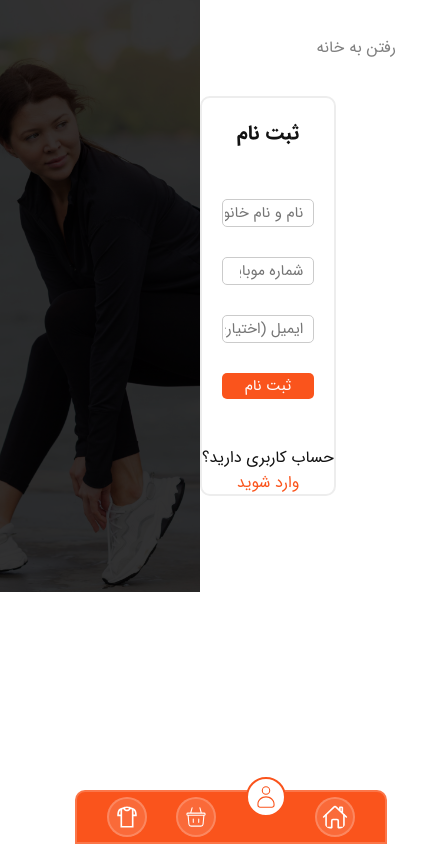
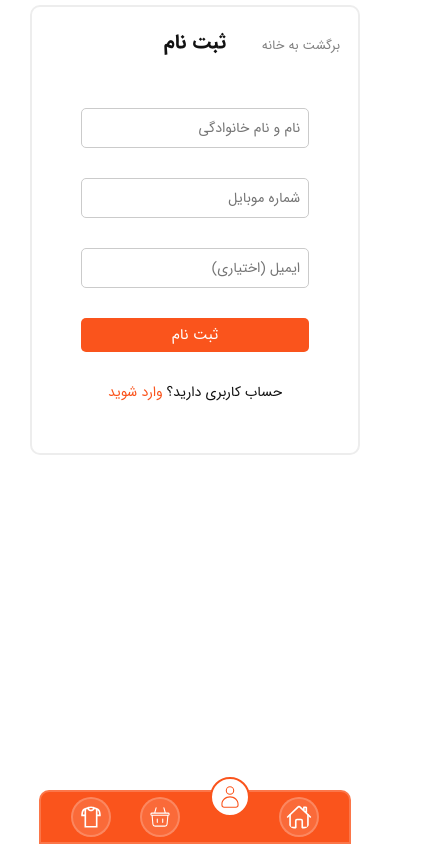
Before and after one commit to NooberThanYall/FitLand, a React (Vite) app: page /SignIn in a window 390 px wide. Shown: the whole page, 426 px wide, since content can reach past the window. Built offline with nearby package versions, Linux system fonts and the light colour scheme.

Commit message:
fixe the sign ins forms responsive

```diff
--- a/src/Components/SignInForm/SignInForm.css
+++ b/src/Components/SignInForm/SignInForm.css
@@ -2,7 +2,7 @@
     display: flex;
     align-items: center;
     justify-content: space-between;
-    margin-top: -76px;
+    margin-top: -35px;
 }
 
 .container-img-sign-in{
@@ -20,7 +20,7 @@
 
 .container-inputs-sign-in{
     width: 400px;
-    height: 400px;
+    height: 450px;
     display: flex;
     flex-direction: column;
     align-items: center;
@@ -36,15 +36,14 @@
 }
 
 .inputs-sign-in{
-    text-align: right;
     padding-right: 10px;
-    height: 40px;
     color: #121212;
     font-size: 15px;
     outline: none;
     border: 1px solid #CBCBCB;
-    border-radius: 5px;
+    border-radius: 10px;
     width: 70%;
+    padding: 8px;
 }
 
 .btn-sign-in{
@@ -53,9 +52,9 @@
     border-radius: 5px;
     background-color: #FA541C;
     border: none;
-    height: 40px;
     font-size: 15px;
     cursor: pointer;
+    padding: 8px;
 }
 .text-go-to-login{
     text-align: center;
@@ -69,9 +68,10 @@
 }
 
 .text-back-home-sign-in{
-    color: gray;
     cursor: pointer;
     transition: 0.3s;
+    position: absolute;
+    color: gray;
 }
 
 .text-back-home-sign-in:hover{
--- a/src/Components/SignInForm/SignInForm.tsx
+++ b/src/Components/SignInForm/SignInForm.tsx
@@ -14,7 +14,7 @@ export default function SignInForm() {
     return (
         <div className="container">
 
-            <p className='text-back-home-sign-in' onClick={goToHomePageHandler}>رفتن به خانه</p>
+            <p className='text-back-home-sign-in' onClick={goToHomePageHandler}>برگشت به خانه</p>
 
             <div className="form-sign-in">
 
--- a/src/Components/SignInForm/mediaSignInForm.css
+++ b/src/Components/SignInForm/mediaSignInForm.css
@@ -1,41 +1,181 @@
-@media only screen and (max-width: 1200px) {
-}
+@media only screen and (max-width: 1100px) {
 
-@media only screen and (max-width: 1160px) {
-}
-
-@media only screen and (max-width: 1100px) {
+    .container-inputs-sign-in{
+        margin-right: 0px;
+    }
 }
 
 @media only screen and (max-width: 1040px) {
+
+    .container-img-sign-in{
+        width: 550px;
+    }
 }
 
 @media only screen and (max-width: 1000px) {
+
+    .container-img-sign-in{
+        width: 500px;
+    }
 }
 
 @media only screen and (max-width: 950px) {
+
+    .container-img-sign-in{
+        width: 450px;
+    }
 }
 
 @media only screen and (max-width: 890px) {
+    .container-inputs-sign-in{
+        width: 360px;
+    }
+
+    .text-go-to-login{
+        font-size: 14px;
+    }
 }
 
 @media only screen and (max-width: 840px) {
+
+    .container-inputs-sign-in{
+        width: 340px;
+    }
+
+    .container-img-sign-in{
+        width: 430px;
+    }
 }
 
 @media only screen and (max-width: 800px) {
+    .container-inputs-sign-in{
+        width: 320px;
+    }
+
+    .container-img-sign-in{
+        width: 410px;
+    }
+
+    .inputs-sign-in{
+        padding: 6px;
+    }
+
+    .btn-sign-in{
+        padding: 6px;
+    }
+
+    .text-go-to-login{
+        font-size: 13px;
+    }
 }
 
 @media only screen and (max-width: 750px) {
+
+    .container-inputs-sign-in{
+        width: 290px;
+    }
+
+    .container-img-sign-in{
+        width: 380px;
+    }
+
+    .inputs-sign-in{
+        padding: 5px;
+        border-radius: 5px;
+        padding-right: 10px;
+        font-size: 14px;
+    }
+
+    .btn-sign-in{
+        padding: 5px;
+    }
 }
 
 @media only screen and (max-width: 700px) {
+
+    .container-inputs-sign-in{
+        width: 280px;
+    }
+
+    .container-img-sign-in{
+        width: 350px;
+    }
+
+    .text-go-to-login{
+        font-size: 12px;
+    }
+
+    .inputs-sign-in{
+        font-size: 13px;
+    }
 }
 
 @media only screen and (max-width: 640px) {
+
+    .form-sign-in{
+        flex-direction: column-reverse;
+    }
+
+    .container-img-sign-in{
+        display: none;
+    }
+
+    .container-inputs-sign-in{
+        width: 100%;
+    }
+
+    .form-sign-in{
+        margin-top: -10px;
+    }
+
+    .text-go-to-login{
+        font-size: 16px;
+    }
+
+    .inputs-sign-in{
+        padding: 10px;
+        font-size: 15px;
+    }
+
+    .text-back-home-sign-in{
+        margin-right: 20px;
+        margin-top: 28px;
+    }
 }
 
 @media only screen and (max-width: 600px) {
 
+    .form-sign-in{
+        margin-top: -30px;
+    }
+
+    .text-go-to-login{
+        margin-top: -1px;
+    }
+
 }
 
-@media only screen and (max-width: 540px) {}
+@media only screen and (max-width: 490px) {
+
+    .text-back-home-sign-in{
+        font-size: 14px;
+    }
+}
+
+@media only screen and (max-width: 430px) {
+    .inputs-sign-in{
+        padding: 8px;
+        font-size: 14px;
+    }
+
+    .text-go-to-login{
+        font-size: 14px;
+    }
+}
+
+@media only screen and (max-width: 400px){
+    .text-back-home-sign-in{
+        font-size: 13px;
+        margin-top: 30px;
+    }
+}
```
